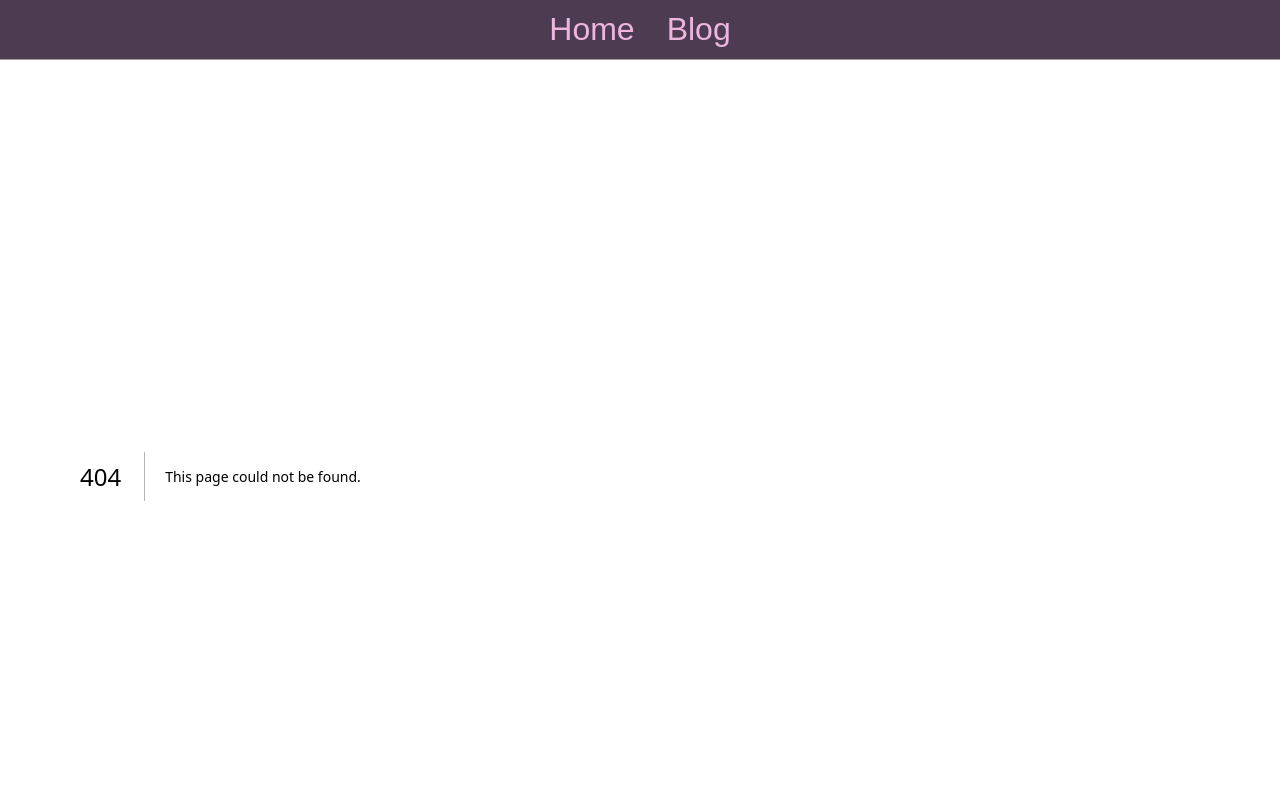
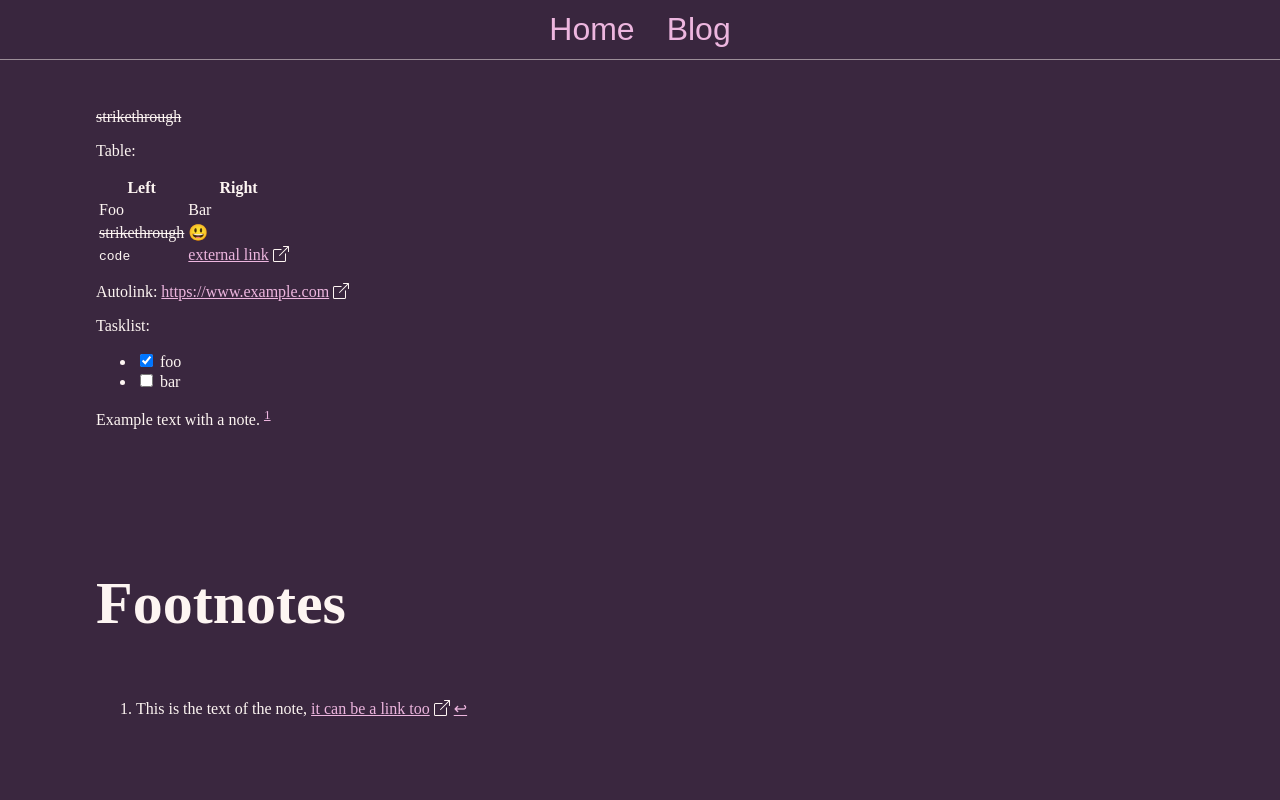
Before and after one commit to ignaciops/nextjs-mdx-starter, a Next.js app: page /gfm_playground in a window 1280 px wide. Before the commit this address had no page. Shown: the top 800 px of the page. Built offline with nearby package versions, Linux system fonts and the light colour scheme; a web font is replaced by a local one.

Commit message:
Added github flavored markdown and foot notes

```diff
--- a/next.config.mjs
+++ b/next.config.mjs
@@ -7,6 +7,7 @@ import rehypePrettyCode from "rehype-pretty-code";
 import { transformerNotationDiff } from "@shikijs/transformers";
 import rehypeSlug from "rehype-slug";
 import { remarkTableOfContents } from "remark-table-of-contents";
+import remarkGfm from "remark-gfm";
 
 /** @type {import('next').NextConfig} */
 const nextConfig = (phase/*: string*/)  => {
@@ -44,12 +45,21 @@ const nextConfig = (phase/*: string*/)  => {
     maxDepth: 3,
   }
 
+  /** @type {import('remark-gfm').Options} */
+  const remarkGfmOptions = {
+    singleTilde: false,
+  }
+
   const withMDX = createMdx({
     extension: /\.mdx?$/,
     options: {
       // optional remark and rehype plugins
-      remarkPlugins: [[remarkTableOfContents, remarkTableOfContentsOptions]],
+      remarkPlugins: [[remarkGfm, remarkGfmOptions],[remarkTableOfContents, remarkTableOfContentsOptions]],
       rehypePlugins: [rehypeSlug, [rehypePrettyCode, rehypePrettyCodeOptions], rehypeMdxImportMedia],
+      remarkRehypeOptions: {
+        footnoteLabel: 'Notes',
+        footnoteLabelTagName: 'span',
+      },
     },
   })
 
--- a/package.json
+++ b/package.json
@@ -24,6 +24,7 @@
     "rehype-mdx-import-media": "1.2.0",
     "rehype-pretty-code": "0.14.1",
     "rehype-slug": "6.0.0",
+    "remark-gfm": "4.0.1",
     "remark-table-of-contents": "2.1.0",
     "shiki": "3.2.2"
   },
--- /dev/null
+++ b/src/app/(tutorial_examples)/gfm_playground/page.mdx
@@ -0,0 +1,25 @@
+<div id="core">
+
+<article>
+
+~~strikethrough~~
+
+Table:
+| Left              | Right                               |
+| --------          | -------                             |
+| Foo               | Bar                                 |
+| ~~strikethrough~~ | 😃                                  |
+| `code`            | [external link](https://google.com) |
+
+Autolink: https://www.example.com
+
+Tasklist:
+* [x] foo
+* [ ] bar
+
+Example text with a note. [^1]
+[^1]: This is the text of the note, [it can be a link too](https://www.example.com)
+
+</article>
+
+</div>
--- a/src/app/global.css
+++ b/src/app/global.css
@@ -48,6 +48,7 @@ footer {
 
 main {
     display: flex;
+    flex-direction: column;
     max-width: var(--maxWidth);
     margin-left: auto;
     margin-right: auto;
--- /dev/null
+++ b/src/components/base/Checkbox.tsx
@@ -0,0 +1,22 @@
+'use client'
+
+import React, { useState } from "react"
+
+const BaseCheckbox: React.FC<React.InputHTMLAttributes<HTMLInputElement>> = (props) => {
+
+    // eslint-disable-next-line @typescript-eslint/no-unused-vars
+    const { disabled, checked, ...newProps } = props
+
+    const [isChecked, setIsChecked] = useState(checked ? true : false)
+
+    const changeHandler = (event: React.ChangeEvent<HTMLInputElement>) => {
+        console.log(event.target.value)
+        setIsChecked((previous) => {
+            return !previous
+        })
+    }
+
+    return (<input onChange={changeHandler} defaultChecked={isChecked} {...newProps} value="test" />)
+}
+
+export default BaseCheckbox
--- a/src/mdx-components.tsx
+++ b/src/mdx-components.tsx
@@ -5,6 +5,8 @@ import type { Route } from 'next'
 import BaseImage from '@/components/base/Image'
 import type { ImageProps } from 'next/image'
 import TocHighlight from './components/toc/Highlight'
+import BaseCheckbox from '@/components/base/Checkbox'
+
 
 // This file allows you to provide custom React components
 // to be used in MDX files. You can import and use any
@@ -13,6 +15,8 @@ import TocHighlight from './components/toc/Highlight'
 
 type ListPropsType = ComponentPropsWithoutRef<'ul'>
 type AnchorPropsType = ComponentPropsWithoutRef<'a'>
+type AsidePropsType = ComponentPropsWithoutRef<'aside'>
+type InputPropsType = ComponentPropsWithoutRef<'input'>
 
 // This file is required to use MDX in `app` directory.
 export function useMDXComponents(components: MDXComponents): MDXComponents {
@@ -30,7 +34,7 @@ export function useMDXComponents(components: MDXComponents): MDXComponents {
             </BaseLink>
         ),
         img: (props) => (<BaseImage {...props as ImageProps} />),
-        aside: ({ children, ...props }) => {
+        aside: ({ children, ...props }: AsidePropsType) => {
             const tocHighlightProps = {
                 headingsToObserve: 'h1, h2, h3',
                 rootMargin: '-5% 0px -50% 0px',
@@ -51,6 +55,7 @@ export function useMDXComponents(components: MDXComponents): MDXComponents {
                 </>
             )
         },
+        input: (props: InputPropsType) => props?.type === 'checkbox' ? (<BaseCheckbox {...props} />) : (<input {...props} />),
         ...components,
     }
 }
```
Also changed, not shown: src/remark.mjs (+8 -0 lines), 1 other file (tests, documents, lock files or other folders).
